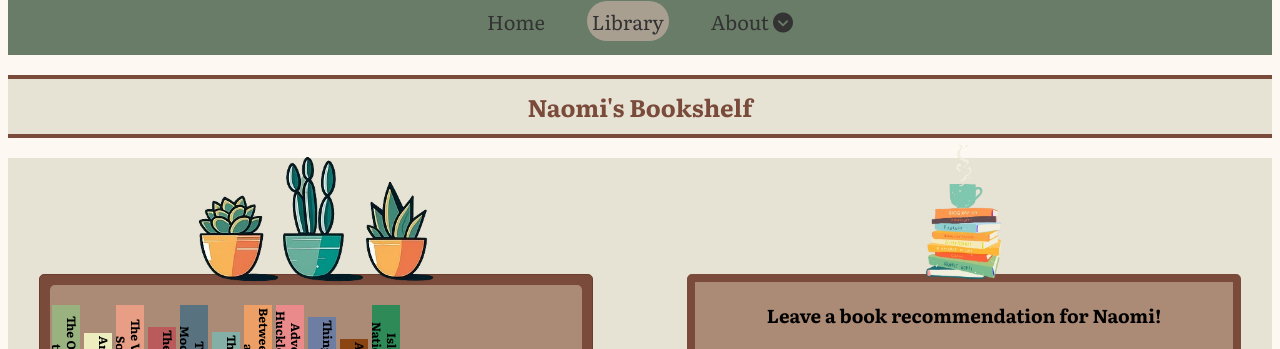
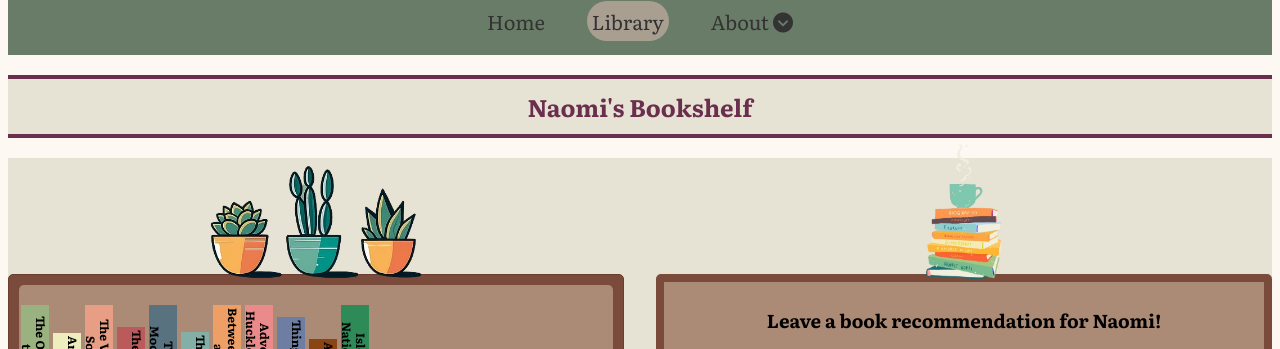
Before and after one commit to nbharvey/Naomi-Harvey-Unit-1-Final-Project, a React (Vite) app in the folder react-bookshelf-project/: page /library in a window 1280 px wide. Shown: the part 207-556 px from the top of the page. Built offline with nearby package versions, Linux system fonts and the light colour scheme.

Commit message:
fixed CSS issues and added link to homepage

```diff
--- a/react-bookshelf-project/src/components/Button.css
+++ b/react-bookshelf-project/src/components/Button.css
@@ -1,6 +1,6 @@
 .form-submit {
     background-color: #6B2F4E;
-    color: #fdf9f2;
+    color: #e7e3d4;
     border: 2px solid #6B2F4E;
     height: 25px;
     font-family: 'Literata';
@@ -10,7 +10,7 @@
     text-decoration: none;
     background-color: #A89F91;
     border: 2px solid #A89F91;
-
+    color: #333333;
     transition: background-color 0.5s ease;
 
 }
--- a/react-bookshelf-project/src/pages/Home.css
+++ b/react-bookshelf-project/src/pages/Home.css
@@ -1,13 +1,10 @@
 .homepage {
   background-color: #fdf9f2;
   color: #333333;
-
   margin: 0;
   padding: 0;
-/* background-size: cover;       stretch to cover the screen */
-background-position: center;  /* center the image */
-background-repeat: no-repeat; /* no tiling */
-/* height: 100vh; */
+  background-position: center;
+  background-repeat: no-repeat;
 }
 
 .home-heading-main {
@@ -19,12 +16,27 @@ text-align: center;
   background-color: #fdf9f2;
   color: #333333;
   border-bottom: 2px dashed #697C67;
-
-
 }
 
 .para {
   background-color: #fdf9f2;
   color: #333333;
+}
 
+.launchcode-mission{
+  border: 2px solid #697C67;
+  background-color: #fdf9f2;
+  padding: 5px;
+  color: #fdf9f2;
+  text-align: center;
 }
+
+.launchcode-mission:hover {
+  background-color: #A89F91;
+  border: 2px solid #A89F91;
+  transition: background-color 0.5s ease;
+}
+
+i.fa-solid.fa-rocket {
+  color: #6B2F4E;
+}
--- a/react-bookshelf-project/src/pages/Home.jsx
+++ b/react-bookshelf-project/src/pages/Home.jsx
@@ -1,3 +1,4 @@
+import Shimmer from '../components/Shimmer'
 import './Home.css'
 
 function Home() {
@@ -15,8 +16,14 @@ function Home() {
   <h4 className='home-header'>LaunchCode</h4>
   <p className='para'>
     Currently I'm taking a Software Development program through LaunchCode, a non-profit that works to prepare software developers for engineering roles. The course I'm taking is a four month, 40 hour a week course that covers full stack development.
-
-  </p>
+</p>
+                <Shimmer>
+                <div className='launchcode-mission'>
+                <i className="fa-solid fa-rocket"></i>
+                <a href="https://www.launchcode.org/about" target='_blank'>Check out LaunchCode's mission here!
+                    </a>
+                    </div>
+                    </Shimmer>
             </div>
 
         </div>
--- a/react-bookshelf-project/src/pages/library/Bookshelf.css
+++ b/react-bookshelf-project/src/pages/library/Bookshelf.css
@@ -8,7 +8,6 @@
     box-sizing: border-box;
     margin: 0;
     background-color: #e7e3d4;
-
 }
 
 .bookshelf-container {
@@ -16,7 +15,7 @@
     grid-column: 1;
     grid-row: 1 / span 2;
     width: 100%;
-    max-width: 90%;
+    max-width: 100%;
     height: auto;
     justify-self: center;
     padding-top: 100px;
@@ -29,26 +28,23 @@
     grid-column: 2;
     grid-row: 1/2;
     width: 100%;
-    max-width: 90%;
+    max-width: 100%;
     justify-self: center;
     position: relative;
     margin-bottom: 150px;
-
 }
 
 .library-header-wrapper {
     width: 100%;
     background-color: #e7e3d4;
-
 }
 
 .library-header {
     padding: 10px;
-    border-top: 4px solid #7a4a3b;
-    border-bottom: 4px solid #7a4a3b;
-    color: #7a4a3b;
+    border-top: 4px solid #6B2F4E;
+    border-bottom: 4px solid #6B2F4E;
+    color: #6B2F4E;
     text-align: center;
-
   }
 
 .bookshelf {
@@ -81,10 +77,10 @@
 
 .plants {
     position: absolute;
-  top: -25px;
+    top: -15px;
     left: 50%;
     transform: translateX(-50%);
-  width: 250px;
+    width: 225px;
     z-index: 2;
 }
 
--- a/react-bookshelf-project/src/pages/library/Form.jsx
+++ b/react-bookshelf-project/src/pages/library/Form.jsx
@@ -48,7 +48,8 @@ function Form({onFormSubmit}) {
               id="title"
               name="title"
               value={formData.title}
-              onChange={handleChange}
+                onChange={handleChange}
+                required
             />
             </label>
             </div>
@@ -62,7 +63,8 @@ function Form({onFormSubmit}) {
               id="author"
               name="author"
               value={formData.author}
-              onChange={handleChange}
+                onChange={handleChange}
+                required
             />
             </label>
             </div>
@@ -88,7 +90,8 @@ function Form({onFormSubmit}) {
               id="name"
               name="name"
               value={formData.name}
-              onChange={handleChange}
+                onChange={handleChange}
+                required
             />
             </label>
 
--- a/react-bookshelf-project/src/pages/library/Forms.css
+++ b/react-bookshelf-project/src/pages/library/Forms.css
@@ -6,6 +6,7 @@
     border-radius: 5px;
     display: flex;
     flex-direction: column;
+    padding: 5px;;
 }
 
 input {
```
Lines whose indentation alone changed are shown as unchanged.
